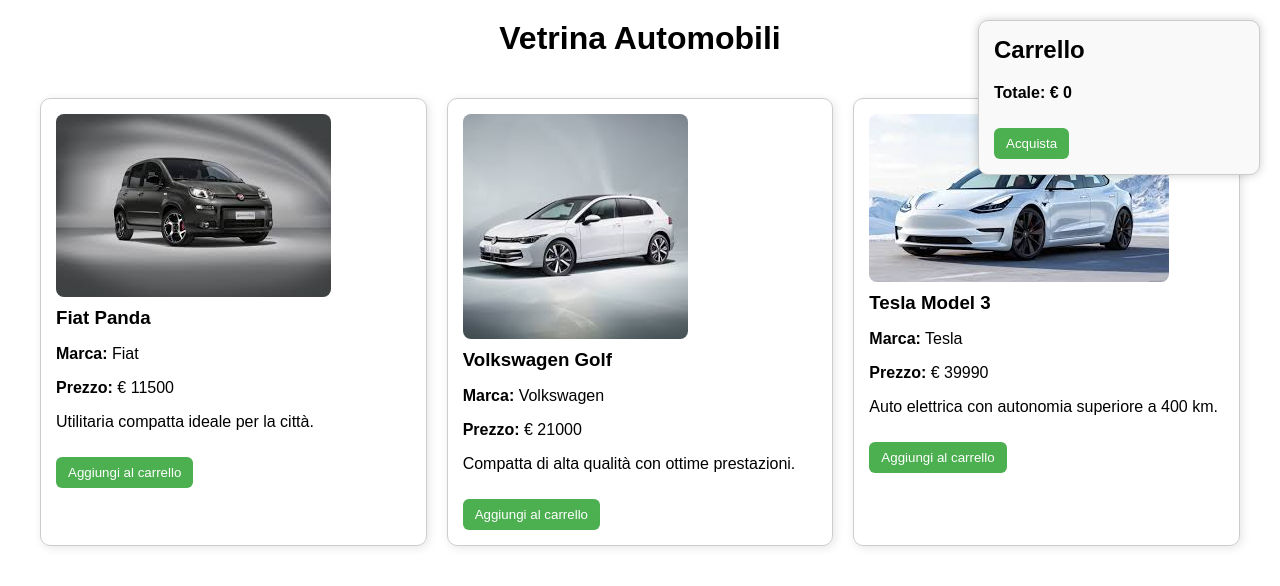
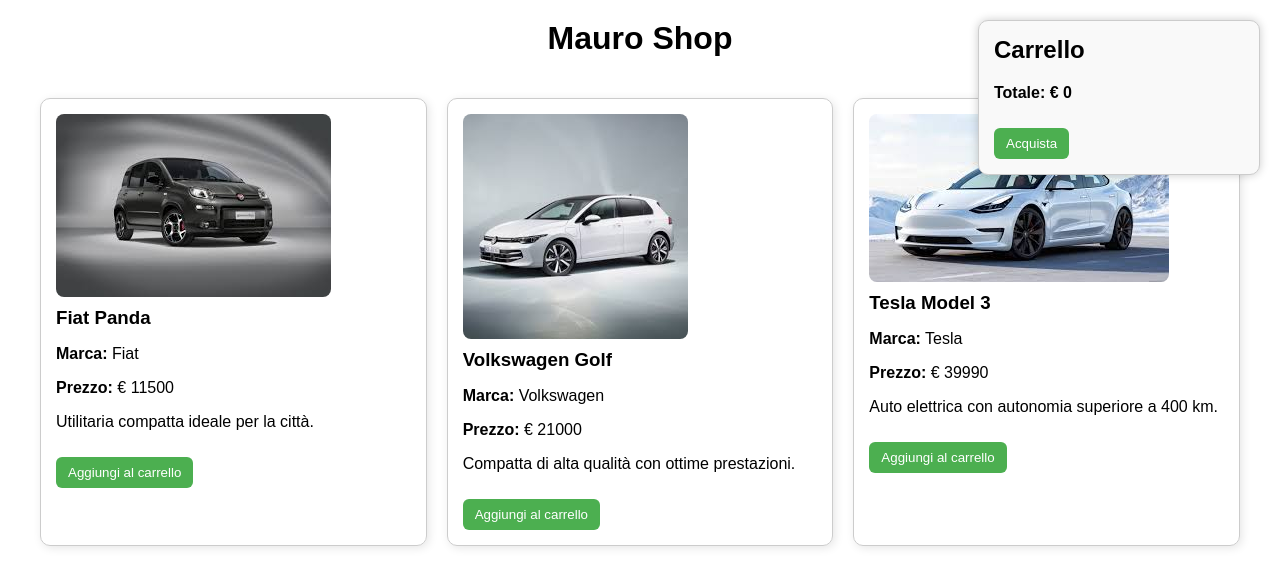
Before and after one commit to SimoneMauro/Scuola, a plain HTML site: page interfacciaecomm/index.html in a window 1280 px wide. Drawn offline with Linux system fonts and the light colour scheme; files whose address does not match are found by name.

Commit message:
Update index.html

```diff
--- a/interfacciaecomm/index.html
+++ b/interfacciaecomm/index.html
@@ -66,7 +66,7 @@
 </head>
 <body>
 
-  <h1>Vetrina Automobili</h1>
+  <h1>Mauro Shop</h1>
 
   <div id="container"></div>
 
```
